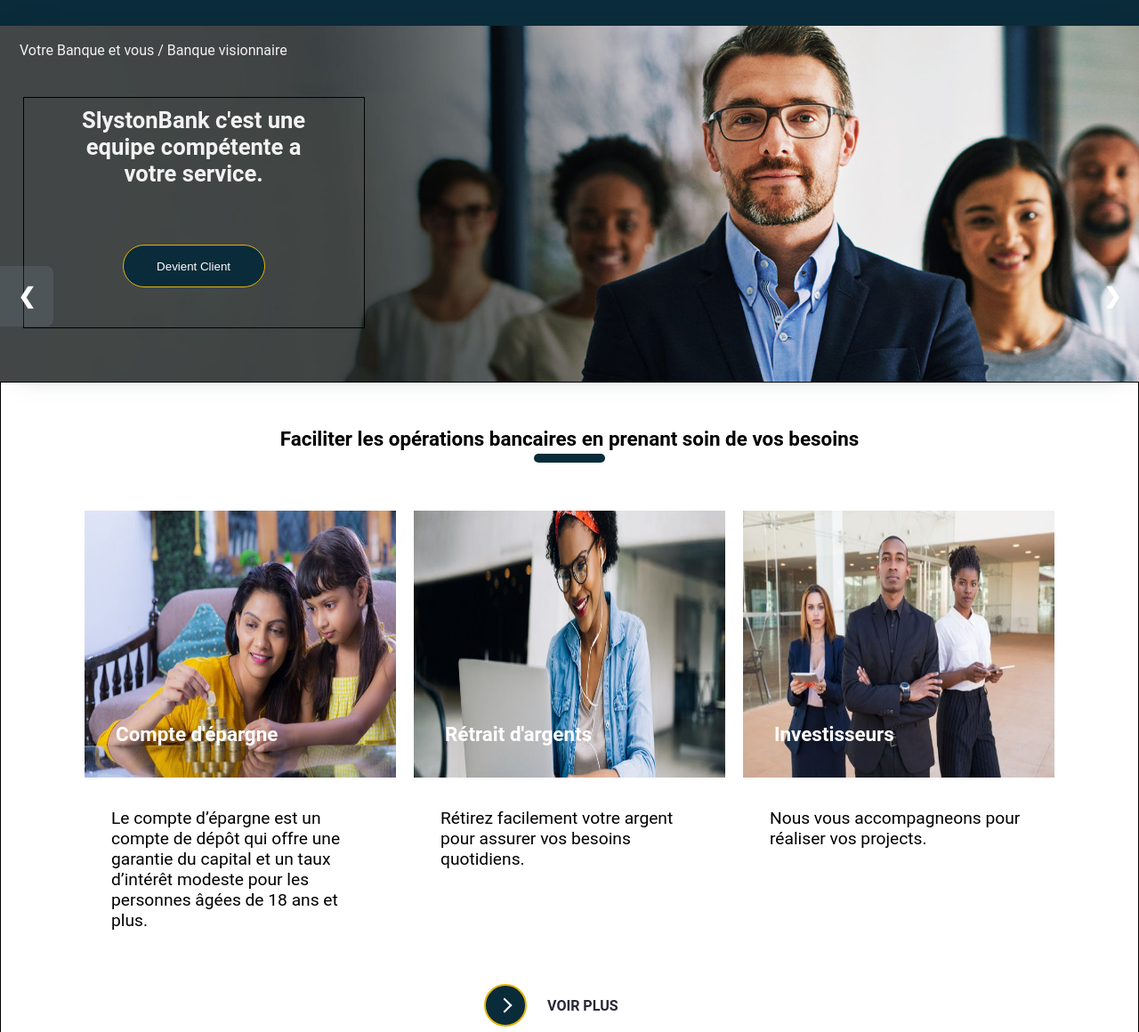
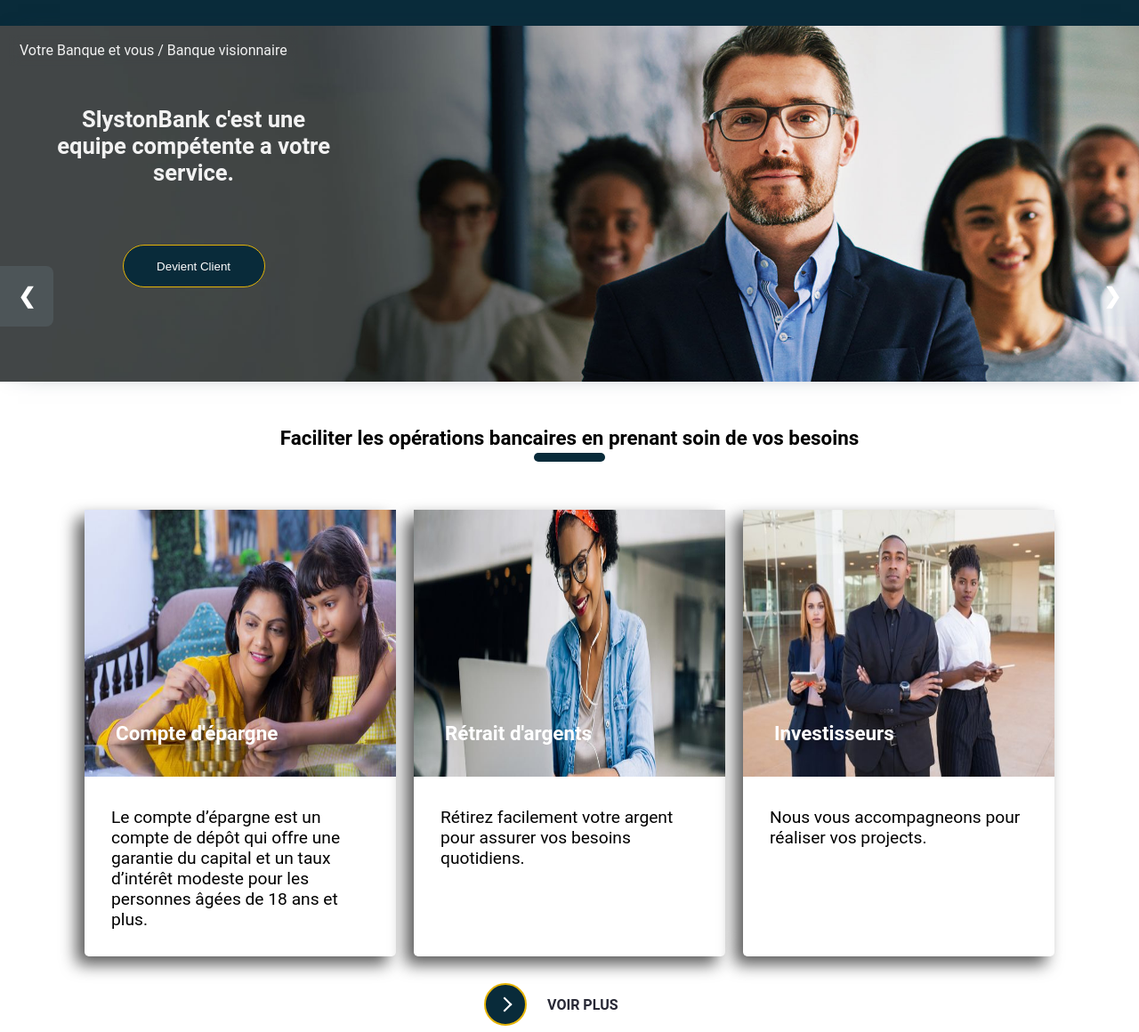
Before and after one commit to Diomtiehoule/Slyston, a plain HTML site: page index.html in a window 1280 px wide. Shown: the part 67-1227 px from the top of the page at 89% size. Drawn offline with nearby package versions, Linux system fonts and the light colour scheme.

Commit message:
close modifs 2

```diff
--- a/CSS/inscription.css
+++ b/CSS/inscription.css
@@ -106,8 +106,6 @@
     display: flex;
 }
 @media screen and (max-width : 1200px) {
-    .form-inscription{
-    }
     .form-inscription p{
         margin-top: 5%;
     }
--- a/CSS/style.css
+++ b/CSS/style.css
@@ -70,7 +70,6 @@
   display: flex;
   align-items: center;
   flex-direction: column;
-  border: 1px solid black;
 }
 .text > h5 {
   font-size: 1.6rem;
@@ -187,7 +186,6 @@
 .main-acc {
   width: 100%;
   height: auto;
-  border: 1px solid black;
 }
 .carte-acc {
   width: 100%;
@@ -248,6 +246,9 @@
   background: #fff;
   cursor: pointer;
   position: relative;
+  border-radius: 5px;
+ box-shadow: -9px 9px 18px #5a5a5a,
+              9px -9px 18px #ffffff;
 }
 .form-acc h4 {
   color: #fff;
```
